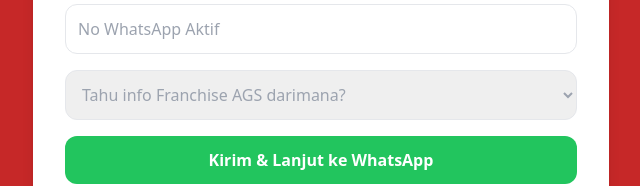
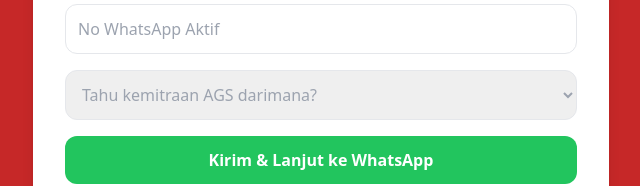
Before and after one commit to Rayhan-Afrizal-Fajri/landing-page-demo, a React (Vite) app: page /konsultasi in a window 1280 px wide. Shown: the part 480-666 px from the top of the page, without its empty margins (319-959 px from the left). Built offline with nearby package versions, Linux system fonts and the light colour scheme.

Commit message:
Update option text in ConsultationForm component

```diff
--- a/src/pages/ConsultationForm.jsx
+++ b/src/pages/ConsultationForm.jsx
@@ -125,7 +125,7 @@
               }`}
             >
               <option value="" disabled>
-                Tahu info Franchise AGS darimana?
+                Tahu kemitraan AGS darimana?
               </option>
               <option value="Google">Google</option>
               <option value="Facebook">Facebook</option>
```
